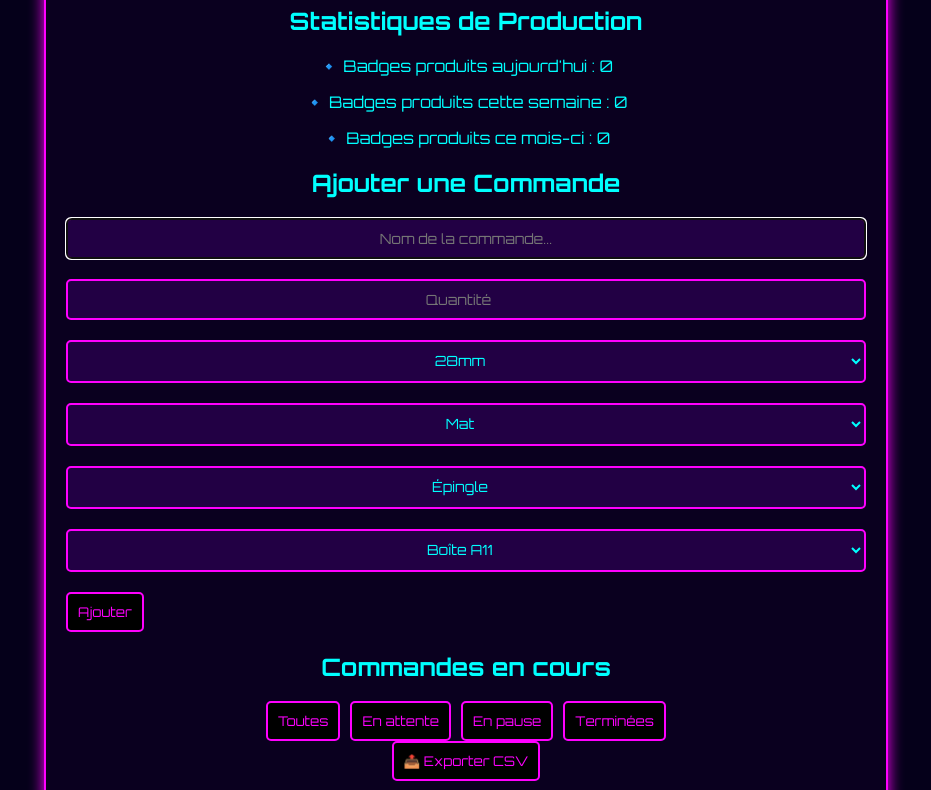
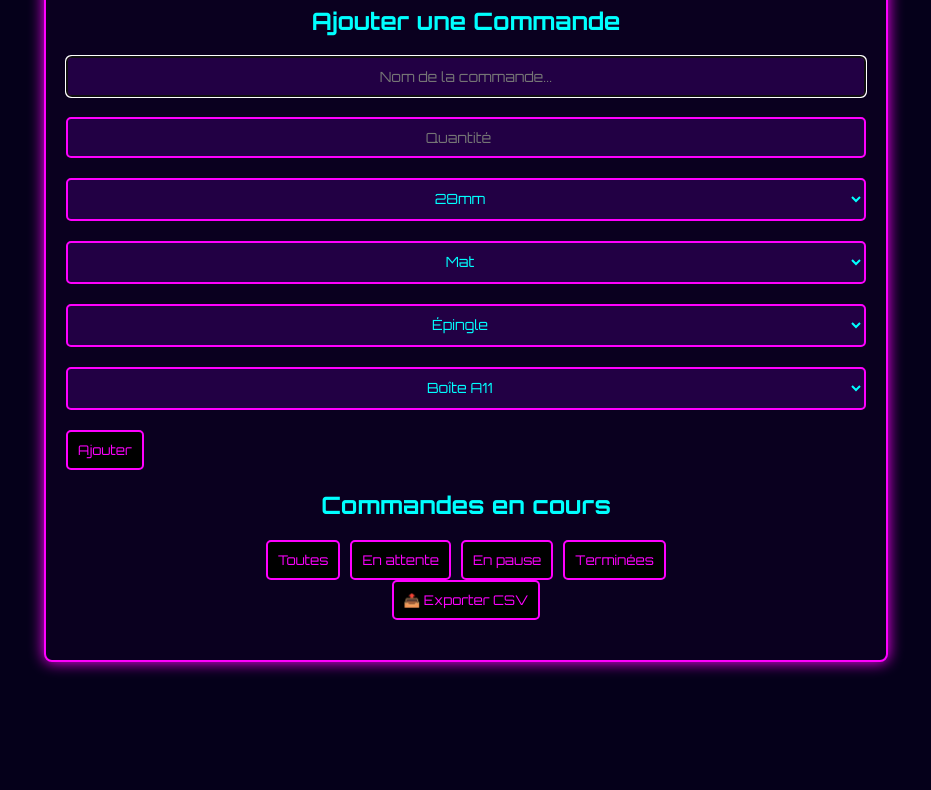
Before and after one commit to ZhuGG/GPMC, a plain HTML site: page index.html in a window 1280 px wide. Shown: the part 119-909 px from the top of the page, without its empty margins (174-1105 px from the left). After the commit the page ends 801 px from the top, so only its background shows below. Drawn offline with Linux system fonts and the light colour scheme.

Commit message:
Update index.html

```diff
--- a/index.html
+++ b/index.html
@@ -94,12 +94,12 @@
     <div class="container">
         <h1>Tableau de Bord - Production Badges</h1>
 
-        <h2>Statistiques de Production</h2>
+      <!-- <h2>Statistiques de Production</h2>
 <div class="stats">
     <p>🔹 Badges produits aujourd'hui : <span id="badgesToday">0</span></p>
     <p>🔹 Badges produits cette semaine : <span id="badgesWeek">0</span></p>
     <p>🔹 Badges produits ce mois-ci : <span id="badgesMonth">0</span></p>
-</div>
+</div>-->
 
 
         <h2>Ajouter une Commande</h2>
```
